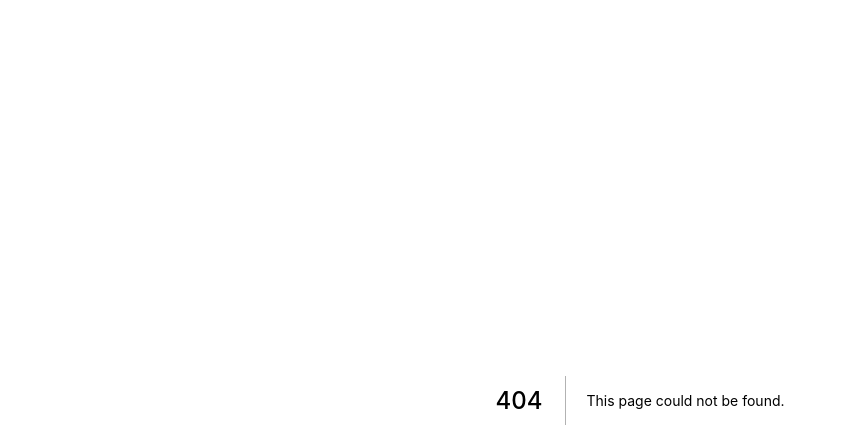
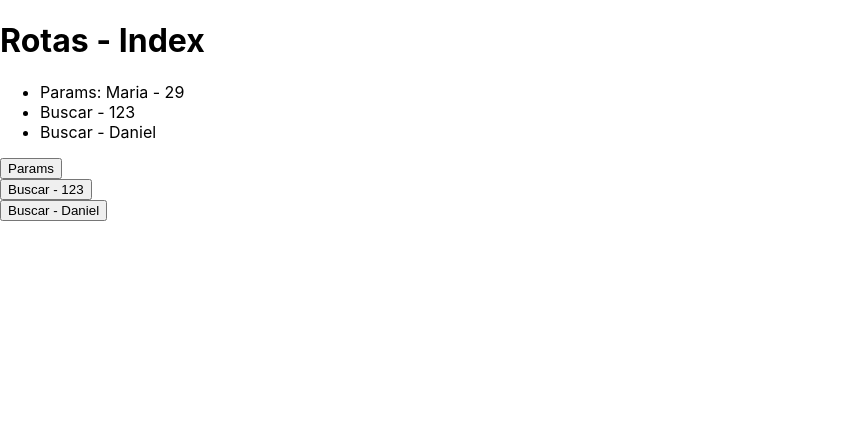
Before and after one commit to thelunardi/cod3r-react-next, a Next.js app: page /routes in a window 1280 px wide. Before the commit this address had no page. Shown: the top 448 px of the page, without its empty margins (0-847 px from the left). Built offline with nearby package versions, Linux system fonts and the light colour scheme.

Commit message:
:sparkles: working with pages and routes on next

```diff
--- a/pages/index.js
+++ b/pages/index.js
@@ -6,7 +6,7 @@ export default function Home() {
   return (
     <div className={styles.container}>
       <Head>
-        <title>Create Next App</title>
+        <title>Recursos Básicos Next e React</title>
         <meta name="description" content="Generated by create next app" />
         <link rel="icon" href="/favicon.ico" />
       </Head>
--- /dev/null
+++ b/pages/routes/index.js
@@ -0,0 +1,44 @@
+import Link from 'next/link'
+import router from 'next/router'
+
+export default function routes() {
+    function navigation(url) {
+        router.push(url)
+    }
+
+    function navigationWithParams() {
+        router.push({
+            pathname: 'routes/params',
+            query: {
+                id: 123,
+                nome: 'Ana'
+            }
+        })
+    }
+
+    return (
+        <div>
+            <h1>Rotas - Index</h1>
+            <ul>
+                <Link href="routes/params?id=29&nome=Maria">
+                    <li>Params: Maria - 29</li>
+                </Link>
+                <Link href="routes/123/buscar">
+                    <li>Buscar - 123</li>
+                </Link>
+                <Link href="routes/123/Daniel">
+                    <li>Buscar - Daniel</li>
+                </Link>
+            </ul>
+            <div style={{
+                display: 'flex',
+                flexDirection: 'column',
+                alignItems: 'flex-start'
+            }}>
+                <button onClick={navigationWithParams}>Params</button>
+                <button onClick={() => router.push('routes/123/buscar')}>Buscar - 123</button>
+                <button onClick={() => navigation('routes/123/Daniel')}>Buscar - Daniel</button>
+            </div>
+        </div>
+    )
+}
```
Also changed, not shown: pages/_other-route.js (added, +7 -0 lines), pages/other-route.js (added, +7 -0 lines), pages/routes/[id]/[name].js (added, +17 -0 lines), pages/routes/[id]/search.js (added, +16 -0 lines), pages/routes/params.js (added, +17 -0 lines).
